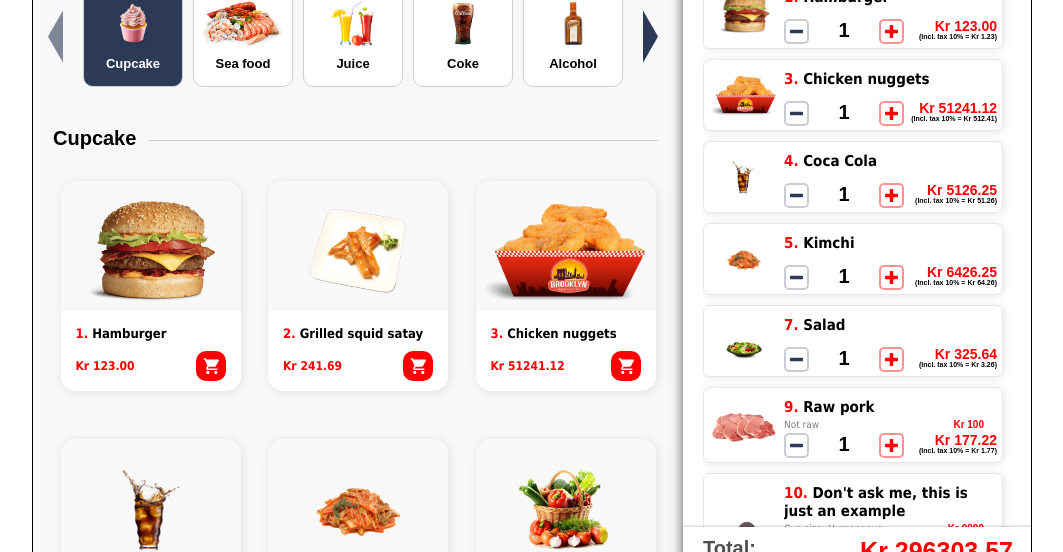
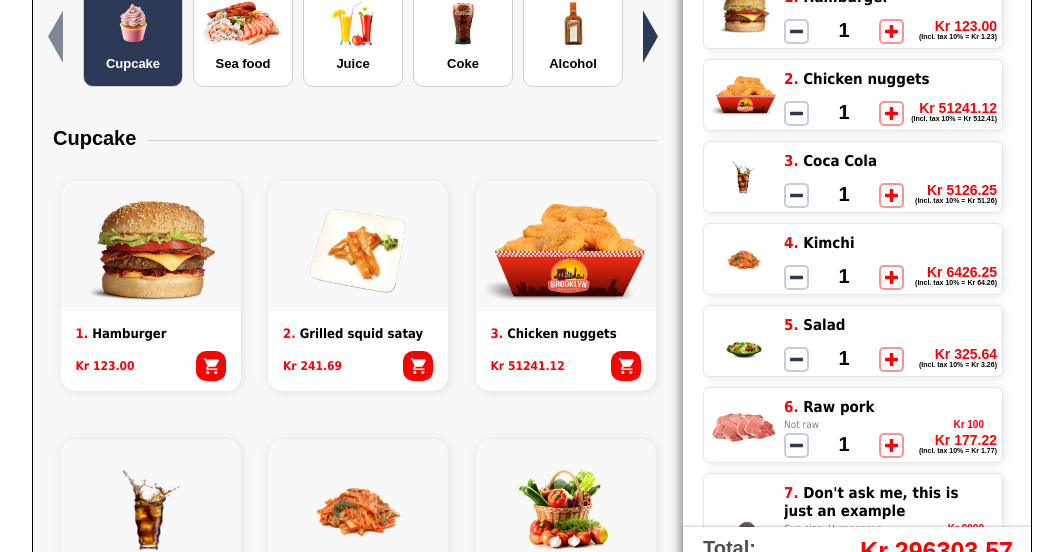
Before and after one commit to michaeltrannhan/restaurantpos2.0, a React (Create React App) app: page / in a window 1280 px wide. Shown: the part 139-691 px from the top of the page, without its empty margins (108-1171 px from the left). Built offline with nearby package versions, Linux system fonts and the light colour scheme.

Commit message:
Fixed bug where set quantity apply to the same id in cart

```diff
--- a/src/App.js
+++ b/src/App.js
@@ -357,21 +357,15 @@ class App extends Component {
 
     return rv;
   }
-  setQuantity = (id, quantity) => {
-    console.log("id: " + id + " quantity: " + quantity);
+  setQuantity = (index, quantity) => {
     let cart = this.state.cart;
-    let i = 0;
 
-    for (i; i < cart.length; i++) {
-      if (cart[i].id === id) break;
-    }
-
-    if (quantity === 0) { cart.splice(i, 1) }
+    if (quantity === 0) { cart.splice(index, 1) }
     else {
-      cart[i] = {
-        id: cart[i].id,
+      cart[index] = {
+        id: cart[index].id,
         quantity: quantity,
-        sideDish: cart[i].sideDish,
+        sideDish: cart[index].sideDish,
       }
     }
 
--- a/src/components/Cart.js
+++ b/src/components/Cart.js
@@ -110,7 +110,7 @@ class Cart extends Component {
 
             return <Item
               key={index}
-              id={c.id + 1}
+              id={index + 1}
               name={c.name}
               image={c.image}
               totalPrice={totalPrice}
```
